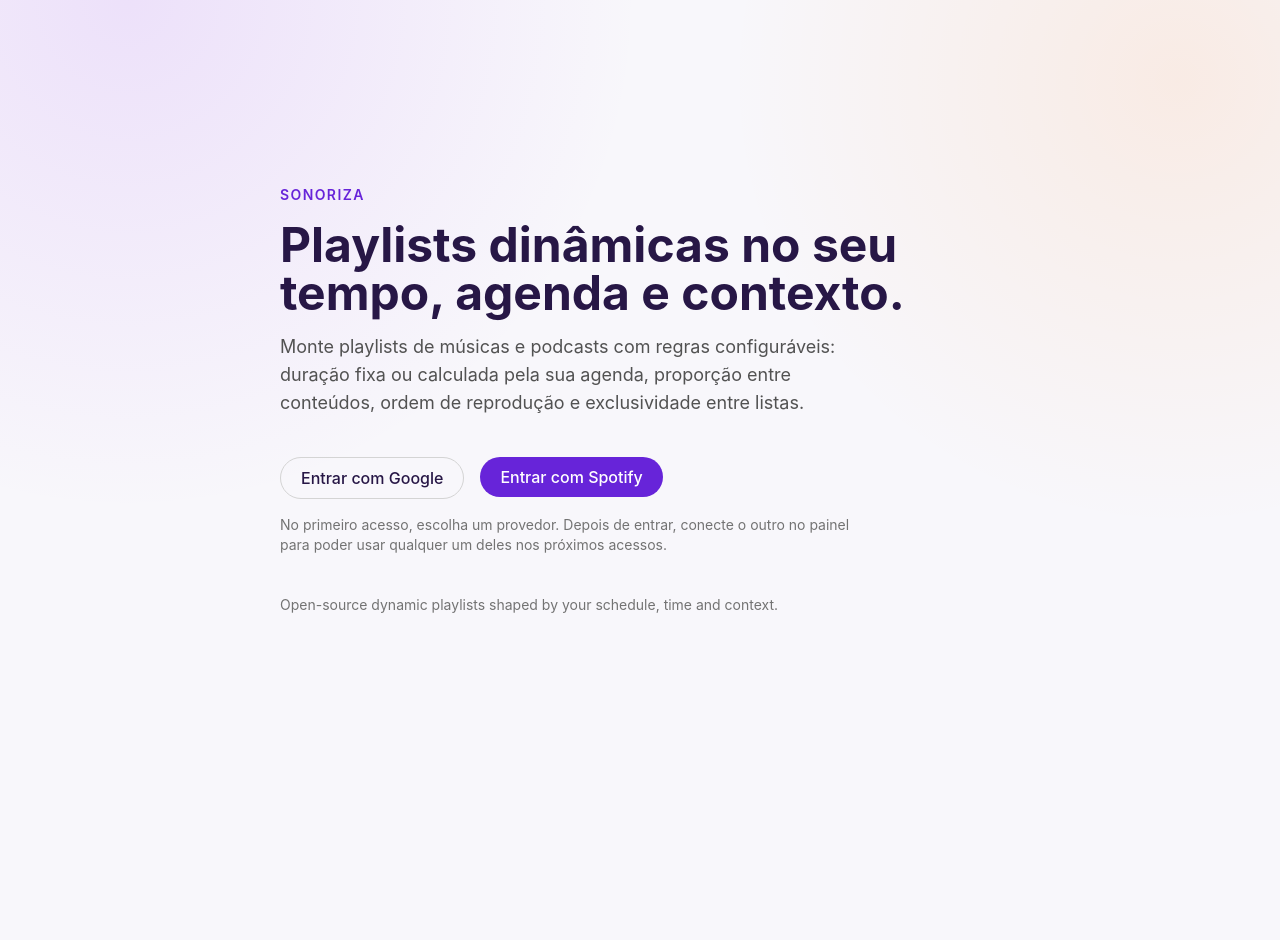
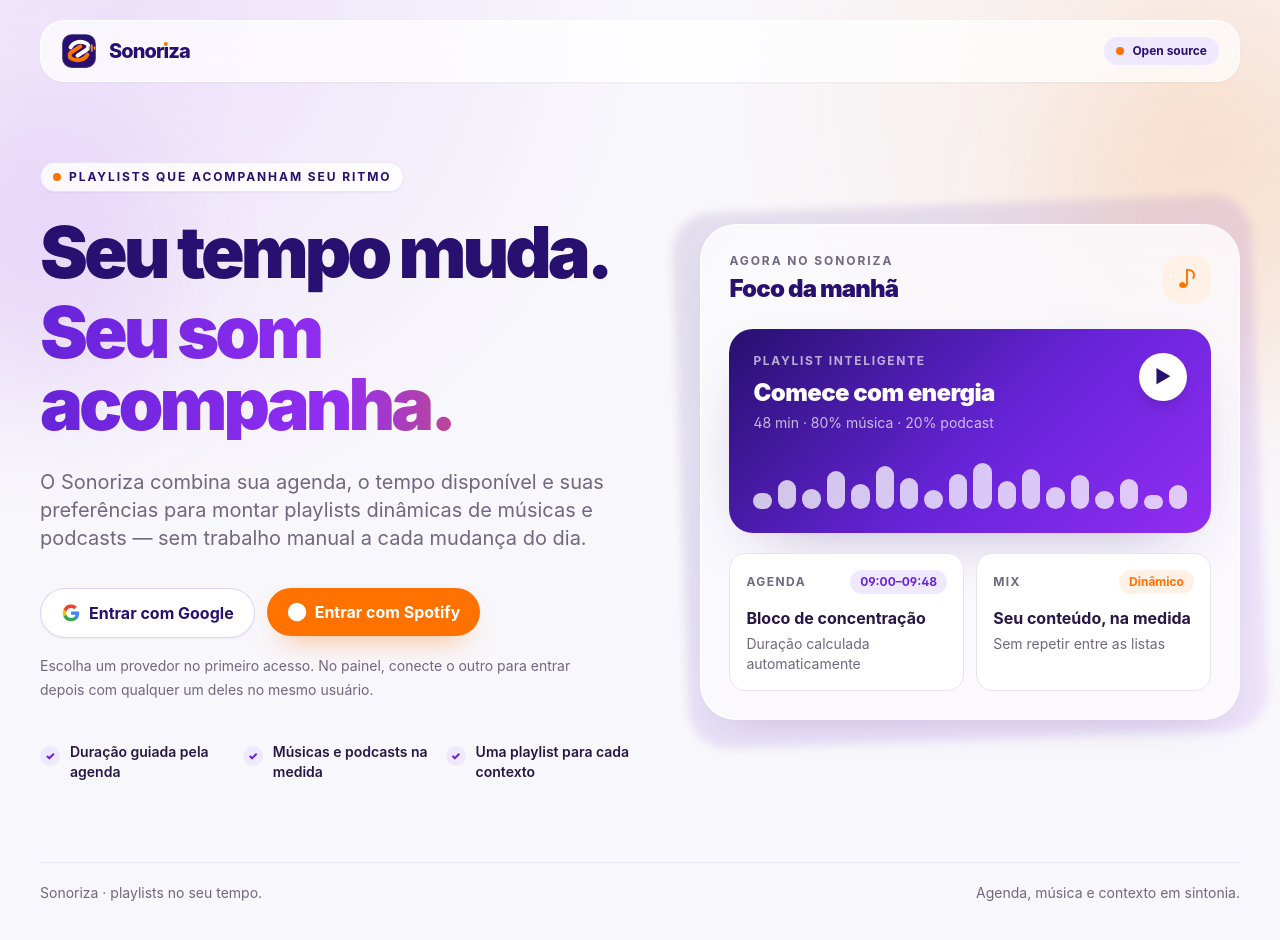
Before and after one commit to marksborn/sonoriza, a Next.js app: page / in a window 1280 px wide. Shown: the top 940 px of the page. Before the commit the page ends 800 px from the top, so only its background shows below. Built offline with nearby package versions, Linux system fonts and the light colour scheme; no server answers.

Commit message:
feat: redesign Sonoriza landing experience

```diff
--- a/src/app/page.tsx
+++ b/src/app/page.tsx
@@ -1,6 +1,51 @@
 import Link from "next/link";
 
+import { BrandLogo } from "@/components/BrandLogo";
 import { auth, signIn } from "@/lib/auth";
+
+function GoogleIcon() {
+  return (
+    <svg viewBox="0 0 24 24" aria-hidden="true" className="h-5 w-5">
+      <path
+        fill="#4285f4"
+        d="M21.8 12.2c0-.7-.1-1.4-.2-2H12v3.8h5.5a4.7 4.7 0 0 1-2 3.1v2.5h3.3c1.9-1.8 3-4.4 3-7.4Z"
+      />
+      <path
+        fill="#34a853"
+        d="M12 22c2.7 0 5-.9 6.8-2.4l-3.3-2.5c-.9.6-2.1 1-3.5 1-2.6 0-4.8-1.8-5.6-4.2H3v2.6A10.3 10.3 0 0 0 12 22Z"
+      />
+      <path
+        fill="#fbbc05"
+        d="M6.4 13.9a6.1 6.1 0 0 1 0-3.8V7.5H3a10.2 10.2 0 0 0 0 9l3.4-2.6Z"
+      />
+      <path
+        fill="#ea4335"
+        d="M12 5.9c1.5 0 2.8.5 3.9 1.5l2.9-2.8A9.8 9.8 0 0 0 3 7.5l3.4 2.6C7.2 7.7 9.4 5.9 12 5.9Z"
+      />
+    </svg>
+  );
+}
+
+function SpotifyIcon() {
+  return (
+    <svg viewBox="0 0 24 24" aria-hidden="true" className="h-5 w-5">
+      <circle cx="12" cy="12" r="11" fill="currentColor" />
+      <path
+        d="M6.6 9.3c3.7-1.1 8.2-.8 11.2.9M7.4 12.7c3.1-.8 6.9-.5 9.5.8M8.2 15.8c2.6-.6 5.4-.3 7.7.7"
+        fill="none"
+        stroke="white"
+        strokeWidth="1.45"
+        strokeLinecap="round"
+      />
+    </svg>
+  );
+}
+
+const highlights = [
+  "Duração guiada pela agenda",
+  "Músicas e podcasts na medida",
+  "Uma playlist para cada contexto",
+];
 
 export default async function HomePage() {
   const session = await auth();
@@ -16,64 +61,177 @@ export default async function HomePage() {
   }
 
   return (
-    <main className="mx-auto flex min-h-screen max-w-3xl flex-col justify-center gap-10 px-6 py-16">
-      <header className="space-y-4">
-        <p className="text-sm font-semibold uppercase tracking-widest text-brand">
-          Sonoriza
+    <main className="relative min-h-screen overflow-hidden">
+      <div className="pointer-events-none absolute -left-28 top-28 h-72 w-72 rounded-full bg-brand-light/10 blur-3xl" />
+      <div className="pointer-events-none absolute -right-24 top-10 h-80 w-80 rounded-full bg-accent/10 blur-3xl" />
+
+      <div className="relative mx-auto flex min-h-screen max-w-7xl flex-col px-5 py-5 sm:px-8 lg:px-10">
+        <nav className="flex items-center justify-between rounded-3xl border border-white/80 bg-white/70 px-4 py-3 shadow-sm backdrop-blur-xl sm:px-5">
+          <BrandLogo compact />
+          <span className="inline-flex items-center gap-2 rounded-full bg-brand-soft px-3 py-1.5 text-xs font-bold text-brand-dark">
+            <span className="h-2 w-2 rounded-full bg-accent" />
+            Open source
+          </span>
+        </nav>
+
+        <section className="grid flex-1 items-center gap-12 py-14 lg:grid-cols-[1.05fr_0.95fr] lg:gap-16 lg:py-20">
+          <div className="max-w-2xl">
+            <span className="eyebrow">
+              <span className="h-2 w-2 rounded-full bg-accent" />
+              Playlists que acompanham seu ritmo
+            </span>
+
+            <h1 className="mt-6 text-5xl font-black leading-[0.98] tracking-[-0.055em] text-brand-dark sm:text-6xl lg:text-7xl">
+              Seu tempo muda.
+              <span className="mt-2 block bg-gradient-to-r from-brand via-brand-light to-accent bg-clip-text text-transparent">
+                Seu som acompanha.
+              </span>
+            </h1>
+
+            <p className="mt-7 max-w-xl text-lg leading-8 text-muted sm:text-xl">
+              O Sonoriza combina sua agenda, o tempo disponível e suas preferências
+              para montar playlists dinâmicas de músicas e podcasts — sem trabalho
+              manual a cada mudança do dia.
             </p>
-        <h1 className="text-4xl font-bold sm:text-5xl">
-          Playlists dinâmicas no seu tempo, agenda e contexto.
-        </h1>
-        <p className="max-w-xl text-lg text-neutral-600 dark:text-neutral-400">
-          Monte playlists de músicas e podcasts com regras configuráveis:
-          duração fixa ou calculada pela sua agenda, proporção entre conteúdos,
-          ordem de reprodução e exclusividade entre listas.
-        </p>
-      </header>
 
             {session?.user ? (
-        <div className="flex flex-wrap items-center gap-4">
-          <span className="text-neutral-600 dark:text-neutral-400">
-            Conectado como {session.user.email ?? session.user.name}.
-          </span>
-          <Link
-            href="/dashboard"
-            className="rounded-full bg-brand px-5 py-2 font-medium text-white hover:bg-brand-dark"
-          >
-            Abrir painel
+              <div className="glass-panel mt-9 flex max-w-xl flex-wrap items-center justify-between gap-4 rounded-3xl p-4 sm:p-5">
+                <div>
+                  <p className="text-xs font-bold uppercase tracking-[0.14em] text-muted">
+                    Sessão ativa
+                  </p>
+                  <p className="mt-1 font-bold text-ink">
+                    {session.user.email ?? session.user.name}
+                  </p>
+                </div>
+                <Link href="/dashboard" className="primary-button">
+                  Abrir meu painel
+                  <span aria-hidden="true">→</span>
                 </Link>
               </div>
             ) : (
-        <section className="space-y-4">
-          <div className="flex flex-wrap gap-4">
+              <section className="mt-9 space-y-4" aria-label="Entrar no Sonoriza">
+                <div className="flex flex-col gap-3 sm:flex-row">
                   <form action={signInWithGoogle}>
-              <button
-                type="submit"
-                className="rounded-full border border-neutral-300 px-5 py-2 font-medium hover:bg-neutral-100 dark:border-neutral-700 dark:hover:bg-neutral-900"
-              >
+                    <button type="submit" className="secondary-button w-full sm:w-auto">
+                      <GoogleIcon />
                       Entrar com Google
                     </button>
                   </form>
                   <form action={signInWithSpotify}>
-              <button
-                type="submit"
-                className="rounded-full bg-brand px-5 py-2 font-medium text-white hover:bg-brand-dark"
-              >
+                    <button type="submit" className="primary-button w-full sm:w-auto">
+                      <SpotifyIcon />
                       Entrar com Spotify
                     </button>
                   </form>
                 </div>
-          <p className="max-w-xl text-sm text-neutral-500">
-            No primeiro acesso, escolha um provedor. Depois de entrar, conecte o
-            outro no painel para poder usar qualquer um deles nos próximos
-            acessos.
+                <p className="max-w-xl text-sm leading-6 text-muted">
+                  Escolha um provedor no primeiro acesso. No painel, conecte o outro
+                  para entrar depois com qualquer um deles no mesmo usuário.
                 </p>
               </section>
             )}
 
-      <footer className="text-sm text-neutral-500">
-        Open-source dynamic playlists shaped by your schedule, time and context.
+            <ul className="mt-10 grid gap-3 text-sm font-semibold text-ink sm:grid-cols-3">
+              {highlights.map((highlight) => (
+                <li key={highlight} className="flex items-start gap-2.5">
+                  <span className="mt-1 flex h-5 w-5 shrink-0 items-center justify-center rounded-full bg-brand-soft text-[11px] font-black text-brand">
+                    ✓
+                  </span>
+                  <span>{highlight}</span>
+                </li>
+              ))}
+            </ul>
+          </div>
+
+          <div className="relative mx-auto w-full max-w-xl lg:max-w-none">
+            <div className="absolute -inset-5 -rotate-2 rounded-[2.5rem] bg-brand-gradient opacity-10 blur-sm" />
+            <div className="glass-panel relative overflow-hidden rounded-[2.25rem] p-5 sm:p-7">
+              <div className="flex items-center justify-between gap-4">
+                <div>
+                  <p className="text-xs font-bold uppercase tracking-[0.16em] text-muted">
+                    Agora no Sonoriza
+                  </p>
+                  <h2 className="mt-1 text-2xl font-black tracking-[-0.035em] text-brand-dark">
+                    Foco da manhã
+                  </h2>
+                </div>
+                <div className="flex h-12 w-12 items-center justify-center rounded-2xl bg-accent-soft text-2xl text-accent">
+                  ♪
+                </div>
+              </div>
+
+              <div className="mt-6 overflow-hidden rounded-3xl bg-brand-gradient p-5 text-white shadow-soft sm:p-6">
+                <div className="flex items-start justify-between gap-4">
+                  <div>
+                    <p className="text-xs font-bold uppercase tracking-[0.14em] text-white/65">
+                      Playlist inteligente
+                    </p>
+                    <p className="mt-2 text-2xl font-black tracking-tight">
+                      Comece com energia
+                    </p>
+                    <p className="mt-1 text-sm text-white/70">
+                      48 min · 80% música · 20% podcast
+                    </p>
+                  </div>
+                  <button
+                    type="button"
+                    aria-label="Reproduzir prévia"
+                    className="flex h-12 w-12 shrink-0 items-center justify-center rounded-full bg-white text-lg text-brand-dark shadow-lg transition hover:scale-105"
+                  >
+                    ▶
+                  </button>
+                </div>
+
+                <div className="mt-7 flex h-12 items-end gap-1.5" aria-hidden="true">
+                  {[16, 29, 20, 38, 25, 43, 31, 19, 35, 46, 28, 40, 22, 34, 18, 30, 14, 24].map(
+                    (height, index) => (
+                      <span
+                        key={`${height}-${index}`}
+                        className="flex-1 rounded-full bg-white/75"
+                        style={{ height }}
+                      />
+                    ),
+                  )}
+                </div>
+              </div>
+
+              <div className="mt-5 grid gap-3 sm:grid-cols-2">
+                <article className="rounded-2xl border border-line bg-white p-4">
+                  <div className="flex items-center justify-between">
+                    <span className="text-xs font-bold uppercase tracking-[0.12em] text-muted">
+                      Agenda
+                    </span>
+                    <span className="rounded-full bg-brand-soft px-2.5 py-1 text-xs font-bold text-brand">
+                      09:00–09:48
+                    </span>
+                  </div>
+                  <p className="mt-3 font-bold text-ink">Bloco de concentração</p>
+                  <p className="mt-1 text-sm text-muted">Duração calculada automaticamente</p>
+                </article>
+
+                <article className="rounded-2xl border border-line bg-white p-4">
+                  <div className="flex items-center justify-between">
+                    <span className="text-xs font-bold uppercase tracking-[0.12em] text-muted">
+                      Mix
+                    </span>
+                    <span className="rounded-full bg-accent-soft px-2.5 py-1 text-xs font-bold text-accent">
+                      Dinâmico
+                    </span>
+                  </div>
+                  <p className="mt-3 font-bold text-ink">Seu conteúdo, na medida</p>
+                  <p className="mt-1 text-sm text-muted">Sem repetir entre as listas</p>
+                </article>
+              </div>
+            </div>
+          </div>
+        </section>
+
+        <footer className="flex flex-col gap-2 border-t border-line/80 py-5 text-sm text-muted sm:flex-row sm:items-center sm:justify-between">
+          <span>Sonoriza · playlists no seu tempo.</span>
+          <span>Agenda, música e contexto em sintonia.</span>
         </footer>
+      </div>
     </main>
   );
 }
```
Lines whose indentation alone changed are shown as unchanged.
